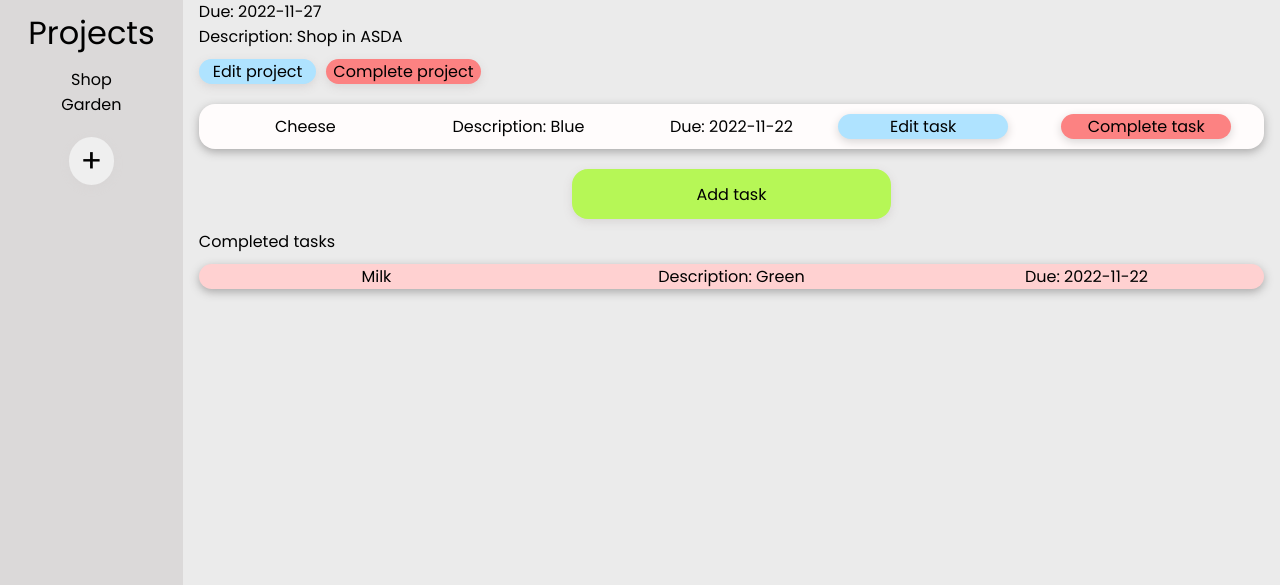
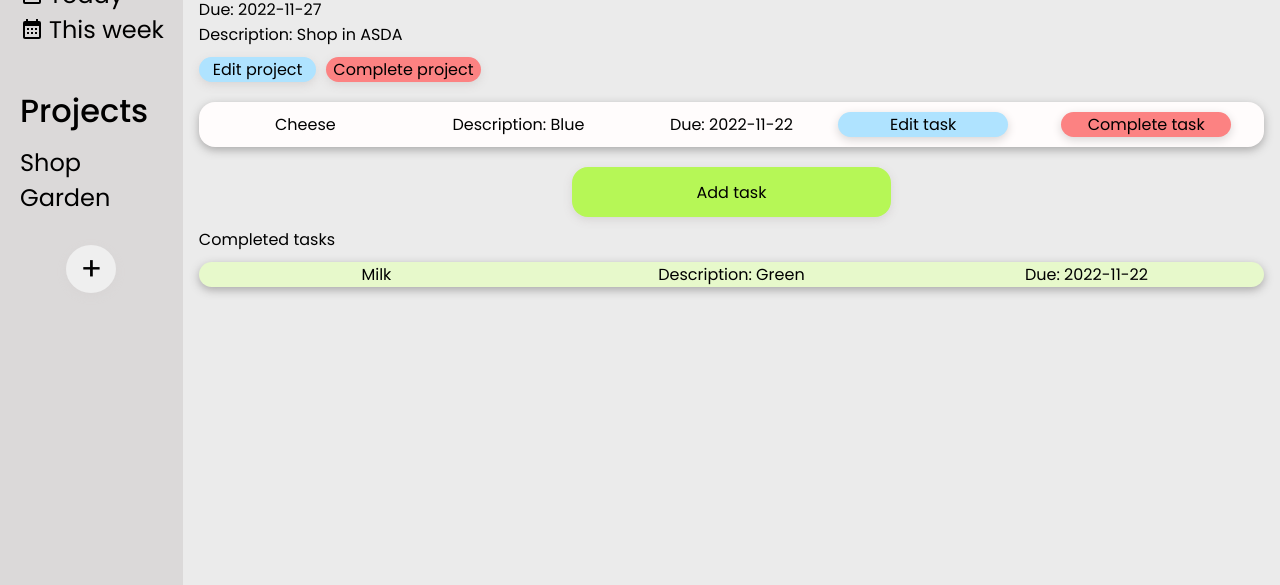
Before and after one commit to aaronjr/todolist, a website built with webpack: page dist/index.html in a window 1280 px wide. Shown: the part 215-800 px from the top of the page. Built offline with nearby package versions, Linux system fonts and the light colour scheme.

Commit message:
added styling and svgs to side panel

```diff
--- a/src/dom.js
+++ b/src/dom.js
@@ -146,8 +146,9 @@ export function loadSidebar(){
     let times = createEle("ul", "list", "")
 
     const timesItems = [
-        ['li', 'list-item today','Today'],
-        ['li', 'list-item week','This week'],
+        ['li', 'list-title','Diary'],
+        ['li', 'side-list-item today',''],
+        ['li', 'side-list-item week',''],
     ]
 
     loop(timesItems, times)
@@ -157,18 +158,31 @@ export function loadSidebar(){
     list.append(createEle('li', 'list-title', "Projects"))
     // pass over each item and add its title to the sidebar list
     objs.forEach( (project) => {
-        list.append(createEle('li', 'list-item project-item', `${project.title}`, `${project.id}`))
+        list.append(createEle('li', 'side-list-item project-item', `${project.title}`, `${project.id}`))
     })
 
     // append to list
     side.append(times)
     side.append(list)
 
-    document.querySelector('.today').addEventListener('click', () => {
+    const today = document.querySelector('.today')
+    today.append(createEle('div', 'todaySVG', ''))
+    today.append(createEle('p', 'side-list-item', 'Today'))
+
+    document.querySelector('.todaySVG').outerHTML = '<svg class="todaySVG" style="width:24px;height:24px;justify-self:center;align-self:center;" viewBox="0 0 24 24"><path fill="currentColor" d="M7,10H12V15H7M19,19H5V8H19M19,3H18V1H16V3H8V1H6V3H5C3.89,3 3,3.9 3,5V19A2,2 0 0,0 5,21H19A2,2 0 0,0 21,19V5A2,2 0 0,0 19,3Z" /></svg>'
+
+    const week = document.querySelector('.week')
+    week.append(createEle('div', 'weekSVG', ''))
+    week.append(createEle('p', 'side-list-item', 'This week'))
+
+    document.querySelector('.weekSVG').outerHTML = '<svg class="todaySVG" style="width:24px;height:24px;justify-self:center;align-self:center;" viewBox="0 0 24 24"><path fill="currentColor" d="M9,10V12H7V10H9M13,10V12H11V10H13M17,10V12H15V10H17M19,3A2,2 0 0,1 21,5V19A2,2 0 0,1 19,21H5C3.89,21 3,20.1 3,19V5A2,2 0 0,1 5,3H6V1H8V3H16V1H18V3H19M19,19V8H5V19H19M9,14V16H7V14H9M13,14V16H11V14H13M17,14V16H15V14H17Z" /></svg>'
+
+    // add event listeners to diary items
+    today.addEventListener('click', () => {
         inDiary(0)
     })
 
-    document.querySelector('.week').addEventListener('click', () => {
+    week.addEventListener('click', () => {
         inDiary(8)
     })
 
--- a/src/styles.css
+++ b/src/styles.css
@@ -1,4 +1,4 @@
-@import url('https://fonts.googleapis.com/css2?family=Poppins:wght@200;400;600&display=swap');
+@import url('https://fonts.googleapis.com/css2?family=Poppins:wght@200;400;500;600&display=swap');
 
 :root{
     --green:rgb(182, 247, 86);
@@ -46,7 +46,6 @@ body{
     background-color: rgb(219, 217, 217);
     box-shadow: 0px 3px 10px rgb(169, 168, 168);
     display: flex;
-    align-items: center;
     flex-direction: column;
 }
 
@@ -73,13 +72,16 @@ body{
 .list{
     font-size: x-large;
     margin: 20px 0px;
+    margin-left: 20px;
 }
 
 .addProject{
-    width: 25%;
+    width:50px;
     border-radius: 50%;
     font-size: xx-large;
     border: none;
+    align-self: center;
+    margin-top: 10px;
 }
 
 /* sidebar form */
@@ -107,6 +109,7 @@ body{
 .list-title{
     font-size: xx-large;
     margin-bottom: 10px;
+    font-weight: 500;
 }
 
 /* content */
@@ -129,9 +132,13 @@ body{
     justify-self: center;
 }
 
+.side-list-item{
+    font-size: 1.5rem;
+    cursor: pointer;
+}
+
 .projectTitle{
     font-size: 3rem;
-    border-bottom: 2px solid black;
     margin-bottom: 10px;
     width: max-content;
     break-inside: avoid;
@@ -232,7 +239,7 @@ body{
     box-shadow: 0px 3px 10px rgb(169, 168, 168);
     border-radius: 1rem;
     margin: 10px 0px;
-    background-color: rgb(255, 209, 209);
+    background-color: rgb(231, 249, 203);
     min-width: min-content;
 }
 
@@ -272,3 +279,13 @@ body{
 .viewProject{
     background-color: var(--green);
 }
+
+.today,
+.week{
+    display: flex;
+}
+
+.todaySVG,
+.weekSVG{
+    margin-right: 5px;
+}
```
Also changed, not shown: dist/bundle.js.
